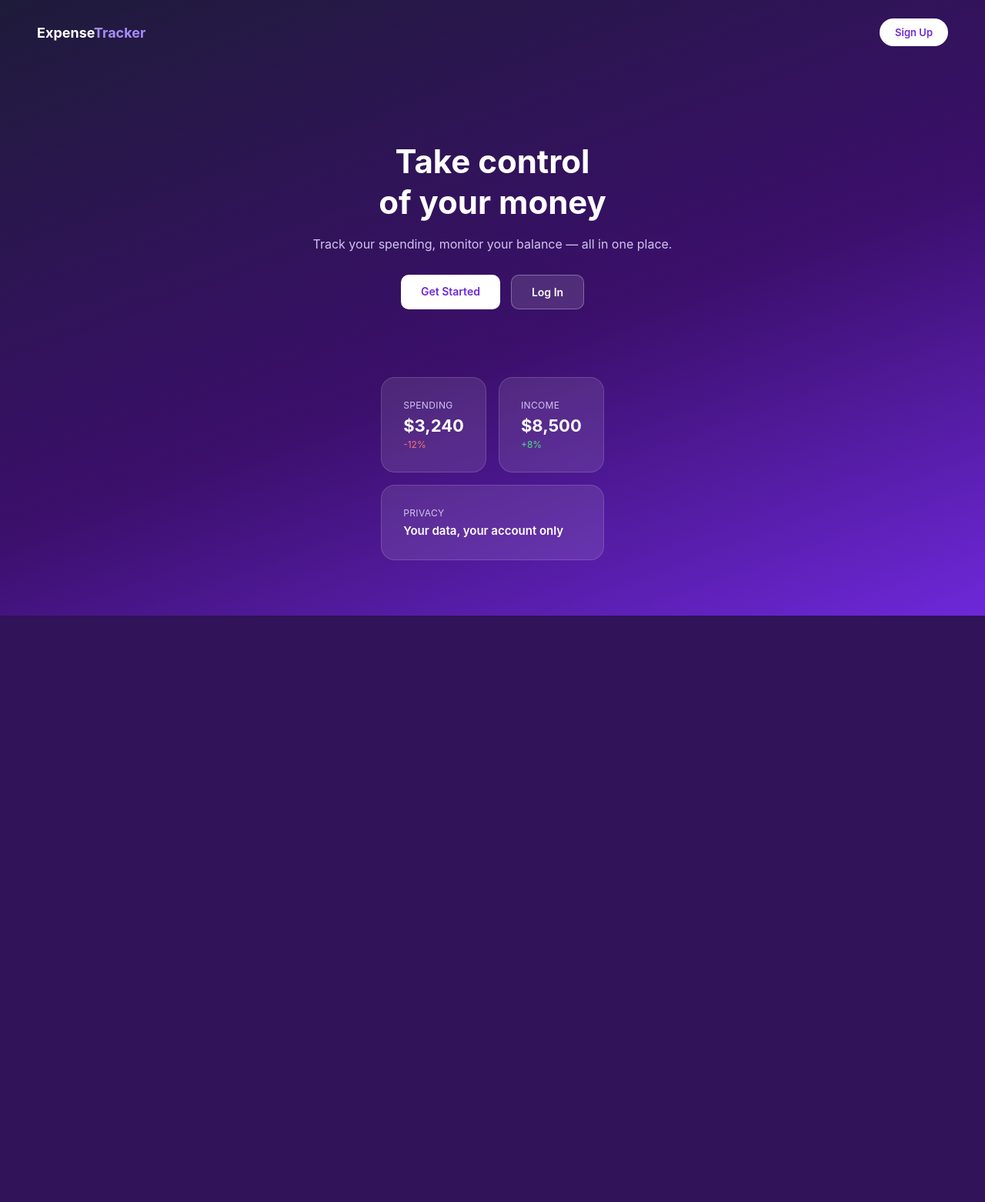
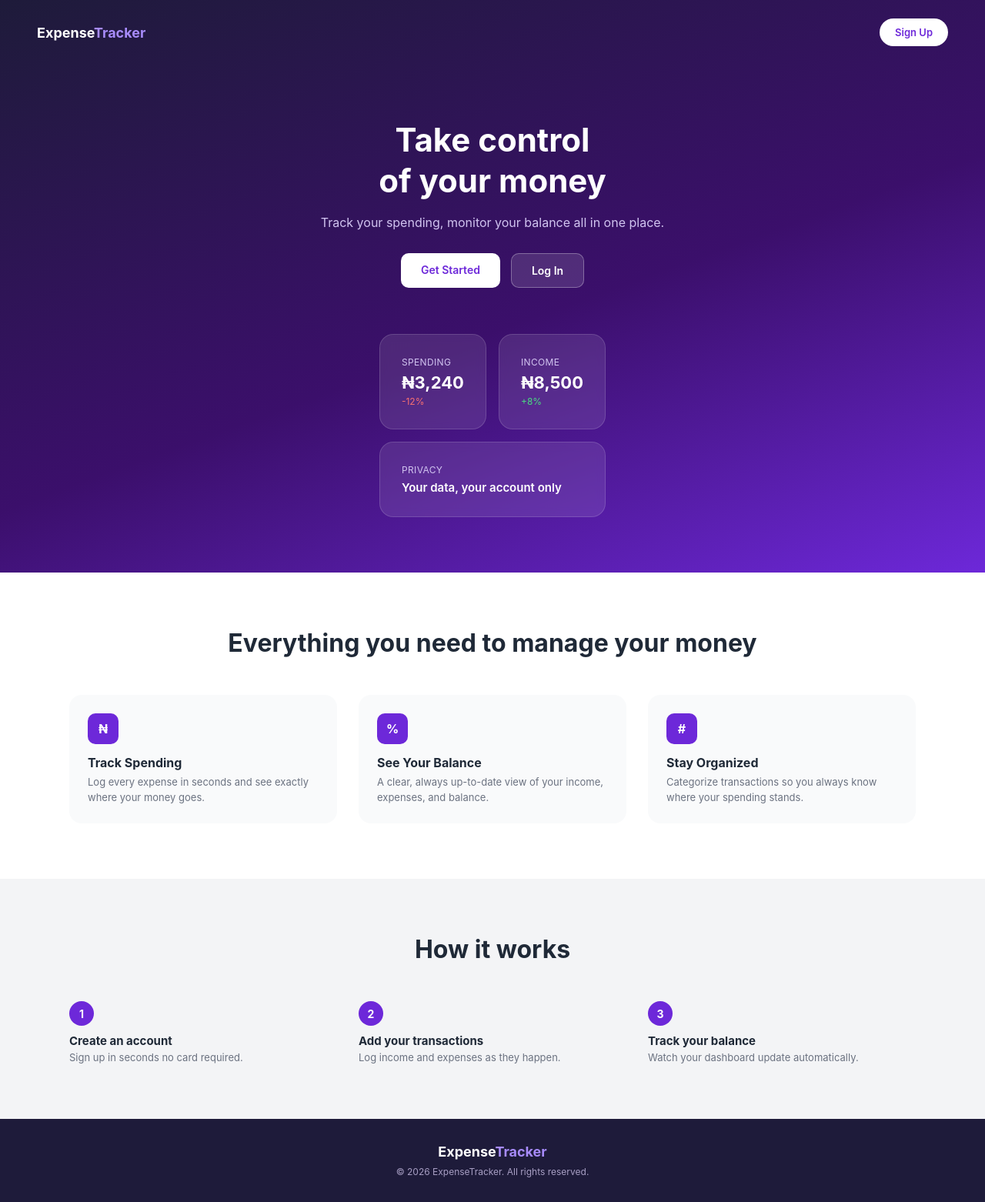
Before and after one commit to tobyramaa/Expense-Tracker, a Flask app: page / in a window 1280 px wide. Shown: the whole page at 77% size. Before the commit the page ends 800 px from the top, so only its background shows below. Run offline with Flask 3, Linux system fonts and the light colour scheme.

```diff
--- a/app.py
+++ b/app.py
@@ -29,7 +29,7 @@ login_manager.login_message = "Please login first."
 
 @login_manager.user_loader
 def load_user(user_id):
-    return User.query.get(int(user_id))
+    return db.session.get(User, int(user_id))
 
 app.register_blueprint(auth)
 app.register_blueprint(main)
--- a/static/css/home.css
+++ b/static/css/home.css
@@ -51,7 +51,7 @@ body {
 
 .hero-dark {
   background: linear-gradient(160deg, #1e1b3a 0%, #3b0f6b 55%, #6d28d9 100%);
-  min-height: 100vh;
+  min-height: 100%;
   padding-bottom: 32px;
   display: flex;
   flex-direction: column;
@@ -189,7 +189,7 @@ body {
   margin: 0;
 }
 
-
+/* ===== Tablet ===== */
 @media (max-width: 1023px) {
   .container {
     max-width: 480px;
@@ -205,9 +205,7 @@ body {
     min-height: 100vh;
     border-radius: 0;
     box-shadow: none;
-    padding-bottom: 0;
   }
-
 
   .hero-dark {
     min-height: 100vh;
@@ -231,8 +229,121 @@ body {
   }
 }
 
+
+/* ===== Below-the-fold sections ===== */
+
+.section-light {
+  background-color: #ffffff;
+  padding: 48px 24px;
+  text-align: center;
+}
+
+.section-title {
+  font-size: 22px;
+  font-weight: 700;
+  color: #1f2937;
+  margin-bottom: 32px;
+}
+
+.feature-grid {
+  display: flex;
+  flex-direction: column;
+  gap: 20px;
+}
+
+.feature-block {
+  background-color: #f9fafb;
+  border-radius: 16px;
+  padding: 24px;
+  text-align: left;
+}
+
+.feature-icon {
+  width: 40px;
+  height: 40px;
+  background-color: #6d28d9;
+  color: #ffffff;
+  border-radius: 10px;
+  display: flex;
+  align-items: center;
+  justify-content: center;
+  font-weight: 700;
+  font-size: 16px;
+  margin-bottom: 14px;
+}
+
+.feature-block h3 {
+  font-size: 16px;
+  font-weight: 700;
+  color: #1f2937;
+  margin-bottom: 6px;
+}
+
+.feature-block p {
+  font-size: 13px;
+  color: #6b7280;
+  line-height: 1.5;
+}
+
+.section-steps {
+  background-color: #f3f4f6;
+  padding: 48px 24px;
+  text-align: center;
+}
+
+.steps-grid {
+  display: flex;
+  flex-direction: column;
+  gap: 24px;
+}
+
+.step-block {
+  text-align: left;
+}
+
+.step-number {
+  width: 32px;
+  height: 32px;
+  background-color: #6d28d9;
+  color: #ffffff;
+  border-radius: 50%;
+  display: flex;
+  align-items: center;
+  justify-content: center;
+  font-weight: 700;
+  font-size: 14px;
+  margin-bottom: 10px;
+}
+
+.step-block h3 {
+  font-size: 15px;
+  font-weight: 700;
+  color: #1f2937;
+  margin-bottom: 4px;
+}
+
+.step-block p {
+  font-size: 13px;
+  color: #6b7280;
+}
+
+.site-footer {
+  background-color: #1e1b3a;
+  color: #a89fc4;
+  text-align: center;
+  padding: 32px 24px;
+}
+
+.footer-brand {
+  display: block;
+  font-size: 16px;
+  margin-bottom: 8px;
+}
+
+.site-footer p {
+  font-size: 12px;
+}
 @media (min-width: 1024px) {
-
   .container {
     max-width: 100%;
     margin: 0;
@@ -240,6 +351,7 @@ body {
     border-radius: 0;
     box-shadow: none;
   }
+
   .hero-text {
     max-width: 620px;
     margin: 0 auto;
@@ -281,7 +393,7 @@ body {
   }
 
   .hero-cards {
-    max-width: 1100px;
+    max-width: 1400px;
     margin: 0 auto;
     padding: 24px 48px 40px 48px;
   }
@@ -314,3 +426,30 @@ body {
     font-size: 15px;
   }
 }
+
+
+/* Desktop: features and steps go 3-across */
+@media (min-width: 1024px) {
+  .section-light,
+  .section-steps {
+    padding: 72px 48px;
+  }
+
+  .section-title {
+    font-size: 32px;
+    margin-bottom: 48px;
+  }
+
+  .feature-grid,
+  .steps-grid {
+    flex-direction: row;
+    max-width: 1100px;
+    margin: 0 auto;
+    gap: 28px;
+  }
+
+  .feature-block,
+  .step-block {
+    flex: 1;
+  }
+}
--- a/templates/home.html
+++ b/templates/home.html
@@ -16,7 +16,7 @@
 
   <div class="hero-text">
     <h1>Take control<br>of your money</h1>
-    <p>Track your spending, monitor your balance &mdash; all in one place.</p>
+    <p>Track your spending, monitor your balance all in one place.</p>
     <div class="hero-actions">
       <a href="{{ url_for('auth.register') }}" class="btn btn-hero-primary">Get Started</a>
       <a href="{{ url_for('auth.login') }}" class="btn btn-hero-secondary">Log In</a>
@@ -27,12 +27,12 @@
     <div class="hero-card-row">
       <div class="glass-card">
         <p class="glass-label">Spending</p>
-        <p class="glass-value">$3,240</p>
+        <p class="glass-value">₦3,240</p>
         <p class="glass-change down">-12%</p>
       </div>
       <div class="glass-card">
         <p class="glass-label">Income</p>
-        <p class="glass-value">$8,500</p>
+        <p class="glass-value">₦8,500</p>
         <p class="glass-change up">+8%</p>
       </div>
     </div>
@@ -44,4 +44,53 @@
 
 </div>
 
+<div class="section-light">
+  <h2 class="section-title">Everything you need to manage your money</h2>
+
+  <div class="feature-grid">
+    <div class="feature-block">
+      <div class="feature-icon">₦</div>
+      <h3>Track Spending</h3>
+      <p>Log every expense in seconds and see exactly where your money goes.</p>
+    </div>
+    <div class="feature-block">
+      <div class="feature-icon">%</div>
+      <h3>See Your Balance</h3>
+      <p>A clear, always up-to-date view of your income, expenses, and balance.</p>
+    </div>
+    <div class="feature-block">
+      <div class="feature-icon">#</div>
+      <h3>Stay Organized</h3>
+      <p>Categorize transactions so you always know where your spending stands.</p>
+    </div>
+  </div>
+</div>
+
+<div class="section-steps">
+  <h2 class="section-title">How it works</h2>
+
+  <div class="steps-grid">
+    <div class="step-block">
+      <div class="step-number">1</div>
+      <h3>Create an account</h3>
+      <p>Sign up in seconds no card required.</p>
+    </div>
+    <div class="step-block">
+      <div class="step-number">2</div>
+      <h3>Add your transactions</h3>
+      <p>Log income and expenses as they happen.</p>
+    </div>
+    <div class="step-block">
+      <div class="step-number">3</div>
+      <h3>Track your balance</h3>
+      <p>Watch your dashboard update automatically.</p>
+    </div>
+  </div>
+</div>
+
+<footer class="site-footer">
+  <span class="brand footer-brand">Expense<span class="brand-accent">Tracker</span></span>
+  <p>&copy; 2026 ExpenseTracker. All rights reserved.</p>
+</footer>
+
 {% endblock %}
```
Also changed, not shown: static/css/dashboard.css (+16 -7 lines), 1 other file.
